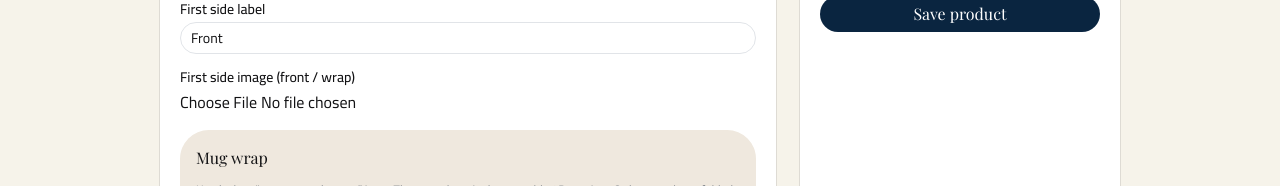
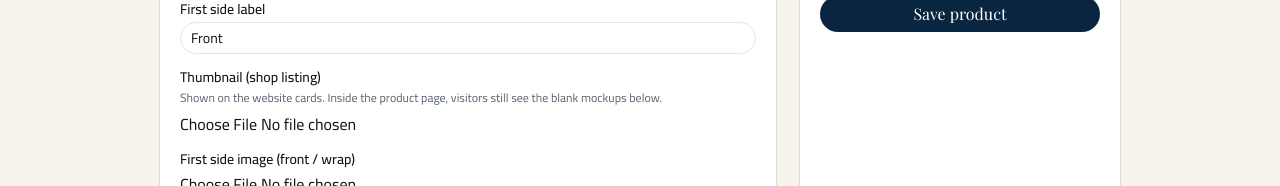
Before and after one commit to ammar-ods/Boo, a Next.js app: page /admin/products/new in a window 1280 px wide. Shown: the part 611-797 px from the top of the page. Built offline with nearby package versions, Linux system fonts and the light colour scheme; no server answers; the database is empty; a web font is replaced by a local one.

Commit message:
adding product thumbnail

```diff
--- a/actions/products.ts
+++ b/actions/products.ts
@@ -58,6 +58,13 @@ async function productFromForm(formData: FormData, existing?: Product): Promise<
     wrapTemplate = await uploadViewFile(slug, wrapFile);
   } else if (wrapPreview && !wrapTemplate) {
     wrapTemplate = MUG_WRAP_FLAT.mockup;
+  }
+
+  let thumbnail = existing?.thumbnail || "";
+  if (formData.get("thumbnail_clear") === "on") thumbnail = "";
+  const thumbFile = formData.get("thumbnail");
+  if (thumbFile instanceof File && thumbFile.size > 0) {
+    thumbnail = await uploadViewFile(slug, thumbFile);
   }
 
   if (wrapPreview && mugPhoto) mockup = mugPhoto;
@@ -129,6 +136,7 @@ async function productFromForm(formData: FormData, existing?: Product): Promise<
     wrapPreview,
     mugPhoto,
     wrapTemplate,
+    thumbnail: thumbnail || undefined,
     views,
   };
 }
--- a/app/admin/products/page.tsx
+++ b/app/admin/products/page.tsx
@@ -1,5 +1,6 @@
 import Link from "next/link";
 import { getCatalog } from "@/lib/local-db";
+import { productThumbnail } from "@/lib/products";
 
 export const dynamic = "force-dynamic";
 export const revalidate = 0;
@@ -44,7 +45,7 @@ export default async function AdminProductsPage({
             className="overflow-hidden rounded-[1.4rem] bg-white ring-1 ring-foreground/10 transition hover:-translate-y-0.5"
           >
             {/* eslint-disable-next-line @next/next/no-img-element */}
-            <img src={product.mockup} alt="" className="aspect-square w-full object-cover bg-[#f6f3ee]" />
+            <img src={productThumbnail(product)} alt="" className="aspect-square w-full object-cover bg-[#f6f3ee]" />
             <div className="p-4">
               <p className="text-xs text-muted-foreground">{product.category}</p>
               <h2 className="font-heading text-xl">{product.name}</h2>
--- a/components/admin/product-form.tsx
+++ b/components/admin/product-form.tsx
@@ -88,6 +88,23 @@ export function ProductForm({
             defaultValue={primary?.label ?? "Front"}
             className="h-8 w-full rounded-lg border border-input px-2.5 text-sm"
           />
+        </div>
+        <div className="space-y-1.5">
+          <Label htmlFor="thumbnail">Thumbnail (shop listing)</Label>
+          <p className="text-xs text-muted-foreground">
+            Shown on the website cards. Inside the product page, visitors still see the blank mockups below.
+          </p>
+          <input id="thumbnail" name="thumbnail" type="file" accept="image/*,.svg" />
+          {product?.thumbnail ? (
+            <>
+              {/* eslint-disable-next-line @next/next/no-img-element */}
+              <img src={product.thumbnail} alt="" className="mt-2 h-40 rounded-xl object-cover" />
+              <label className="mt-2 flex items-center gap-2 text-xs text-muted-foreground">
+                <input type="checkbox" name="thumbnail_clear" />
+                Remove thumbnail
+              </label>
+            </>
+          ) : null}
         </div>
         <div className="space-y-1.5">
           <Label htmlFor="mockup">First side image (front / wrap)</Label>
--- a/components/catalog/product-card.tsx
+++ b/components/catalog/product-card.tsx
@@ -3,7 +3,7 @@
 import Image from "next/image";
 import Link from "next/link";
 import { Plus } from "lucide-react";
-import { localizedName, localizedTagline, type Product } from "@/lib/products";
+import { localizedName, localizedTagline, productThumbnail, type Product } from "@/lib/products";
 import { useI18n } from "@/lib/i18n";
 
 export function ProductCard({
@@ -16,12 +16,13 @@ export function ProductCard({
   const { locale, formatPrice } = useI18n();
   const name = localizedName(product, locale);
   const tagline = localizedTagline(product, locale);
+  const image = productThumbnail(product);
 
   if (layout === "list") {
     return (
       <Link href={`/product/${product.slug}`} className="surface-card flex gap-4 p-3 transition hover:-translate-y-0.5">
         <div className="relative size-28 shrink-0 overflow-hidden rounded-2xl bg-chip">
-          <Image src={product.mockup} alt={name} fill className="object-cover" />
+          <Image src={image} alt={name} fill className="object-cover" />
         </div>
         <div className="min-w-0 py-1">
           <p className="text-[11px] tracking-[0.16em] text-oxford/60">{product.category.toUpperCase()}</p>
@@ -38,7 +39,7 @@ export function ProductCard({
       <div className="relative overflow-hidden rounded-[28px] bg-card shadow-[0_16px_36px_-22px_rgba(10,37,64,0.32)] transition duration-500 group-hover:-translate-y-1 group-hover:shadow-[0_22px_40px_-20px_rgba(10,37,64,0.4)]">
         <div className="relative aspect-[4/5] overflow-hidden bg-chip">
           <Image
-            src={product.mockup}
+            src={image}
             alt={name}
             fill
             className="object-cover transition duration-500 group-hover:scale-105"
--- a/lib/local-db.ts
+++ b/lib/local-db.ts
@@ -67,6 +67,7 @@ type SafeZonePayload = Product["safe_zone_bounds"] & {
   wrapPreview?: boolean;
   mugPhoto?: string;
   wrapTemplate?: string;
+  thumbnail?: string;
   views?: ProductView[];
   priceEgp?: number;
   customizable?: boolean;
@@ -182,6 +183,7 @@ function rowToProduct(row: Record<string, unknown>): Product {
     wrapPreview,
     mugPhoto: bounds.mugPhoto ? String(bounds.mugPhoto) : wrapPreview ? mockup : undefined,
     wrapTemplate: bounds.wrapTemplate ? String(bounds.wrapTemplate) : undefined,
+    thumbnail: bounds.thumbnail ? String(bounds.thumbnail) : undefined,
     views,
     priceEgp: Number(bounds.priceEgp ?? row.price_egp ?? row.priceEgp ?? seed?.priceEgp ?? 100),
     customizable: bounds.customizable !== false && row.customizable !== false,
@@ -207,6 +209,7 @@ function productToRow(product: Product) {
     wrapPreview: Boolean(product.wrapPreview),
     mugPhoto: product.mugPhoto,
     wrapTemplate: product.wrapTemplate,
+    thumbnail: product.thumbnail,
     views,
     priceEgp: product.priceEgp,
     customizable: product.customizable !== false,
--- a/lib/products.ts
+++ b/lib/products.ts
@@ -39,6 +39,7 @@ export type Product = {
   wrapPreview?: boolean;
   mugPhoto?: string;
   wrapTemplate?: string;
+  thumbnail?: string;
   views?: ProductView[];
   priceEgp: number;
   customizable?: boolean;
@@ -202,6 +203,10 @@ export function slugify(value: string) {
     .slice(0, 60);
 }
 
+export function productThumbnail(product: Product) {
+  return product.thumbnail || product.mockup;
+}
+
 export function localizedName(product: Product, locale: string) {
   return locale === "ar" ? product.nameAr : product.name;
 }
```
Also changed, not shown: public/uploads/orders/design-1794148988960-qkh71.jpg (added), public/uploads/orders/design-1794149020956-5gme4.jpg (added).
